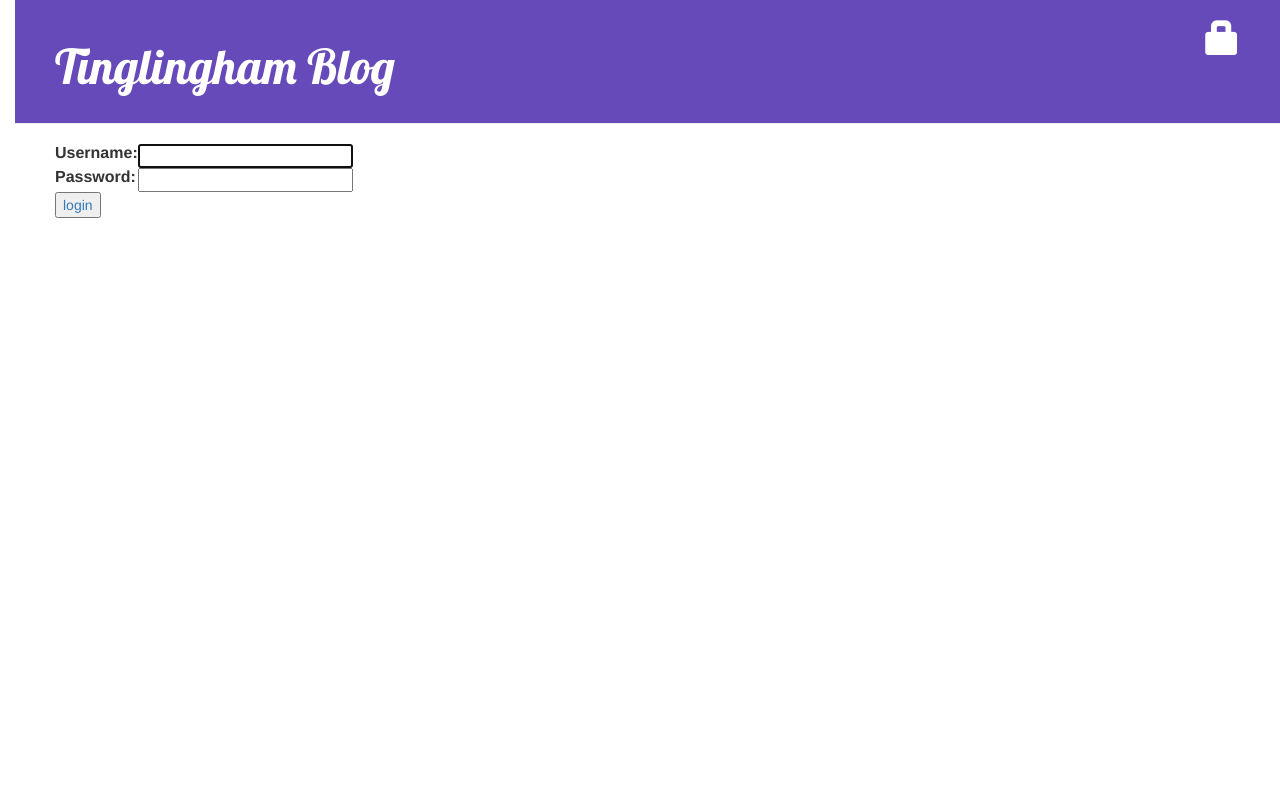
After one commit to lbillingham/django-girls-blog, a Django app: page /accounts/login/ in a window 1280 px wide. The commit adds this page. Run offline with Django 3.2, Linux system fonts and the light colour scheme; some libraries are stand-ins or nearby versions.

Commit message:
login protected post/edit/publish
except the login page redirects before i hit submit
work around is to login via the admin page

```diff
--- a/blog/templates/blog/base.html
+++ b/blog/templates/blog/base.html
@@ -7,15 +7,18 @@
         <link href="//fonts.googleapis.com/css?family=Lobster&subset=latin,latin-ext" rel="stylesheet" type="text/css">
         <link rel="stylesheet" href="{% static 'css/blog.css' %}">
     </head>
-    <body>
     <div class="page-header">
         {% if user.is_authenticated %}
         <a href="{% url 'post_new' %}" class="top-menu"><span class="glyphicon glyphicon-plus"></span></a>
         <a href="{% url 'post_draft_list' %}" class="top-menu"><span class="glyphicon glyphicon-edit"></span></a>
+        <p class="top-menu">Hello {{ user.username }}<small>(<a href="{% url 'logout' %}">Log out</a>)</small></p>
+        {% else %}
+        <a href="{% url 'login' %}" class="top-menu"><span class="glyphicon glyphicon-lock"></span></a>
         {% endif %}
-        <h1><a href="/">Tinglingham Blog</a></h1>
+        <h1><a href="{% url 'blog.views.post_list' %}">Tinglingham Blog</h1>
     </div>
-    <div class="content container">
+    <body>
+        <div class="content">
             <div class="row">
                 <div class="col-md-8">
                 {% block content %}
--- /dev/null
+++ b/blog/templates/registration/login.html
@@ -0,0 +1,26 @@
+{% extends "blog/base.html" %}
+
+{% block content %}
+
+{% if form.errors %}
+<p>Your username and password didn't match. Please try again.</p>
+{% endif %}
+
+<form method="post" action="{% url 'login' %}">
+{% csrf_token %}
+<table>
+<tr>
+    <td>{{ form.username.label_tag }}</td>
+    <td>{{ form.username }}</td>
+</tr>
+<tr>
+    <td>{{ form.password.label_tag }}</td>
+    <td>{{ form.password }}</td>
+</tr>
+</table>
+
+<input type="submit" value="login" />
+<input type="hidden" name="next" value="{{ next }}" />
+</form>
+
+{% endblock %}
--- a/mysite/settings.py
+++ b/mysite/settings.py
@@ -121,3 +121,5 @@ USE_TZ = True
 
 STATIC_URL = '/static/'
 STATIC_ROOT = os.path.join(BASE_DIR, 'static')
+
+LOGIN_REDIRECT_URL = '/'
--- a/mysite/urls.py
+++ b/mysite/urls.py
@@ -13,10 +13,15 @@ Including another URLconf
     1. Import the include() function: from django.conf.urls import url, include
     2. Add a URL to urlpatterns:  url(r'^blog/', include('blog.urls'))
 """
-from django.conf.urls import include, url
+from django.conf.urls import include, url, patterns
+from django.contrib.auth import views
 from django.contrib import admin
+
+admin.autodiscover()
 
 urlpatterns = [
     url(r'^admin/', admin.site.urls),
+    url(r'^accounts/login/$', views.login, name='login'),
+    url(r'^accounts/logout/$', views.logout, name='logout', kwargs={'next_page': '/'}),
     url(r'', include('blog.urls')),
 ]
```
Also changed, not shown: blog/views.py (+9 -0 lines). Lines whose indentation alone changed are shown as unchanged.
